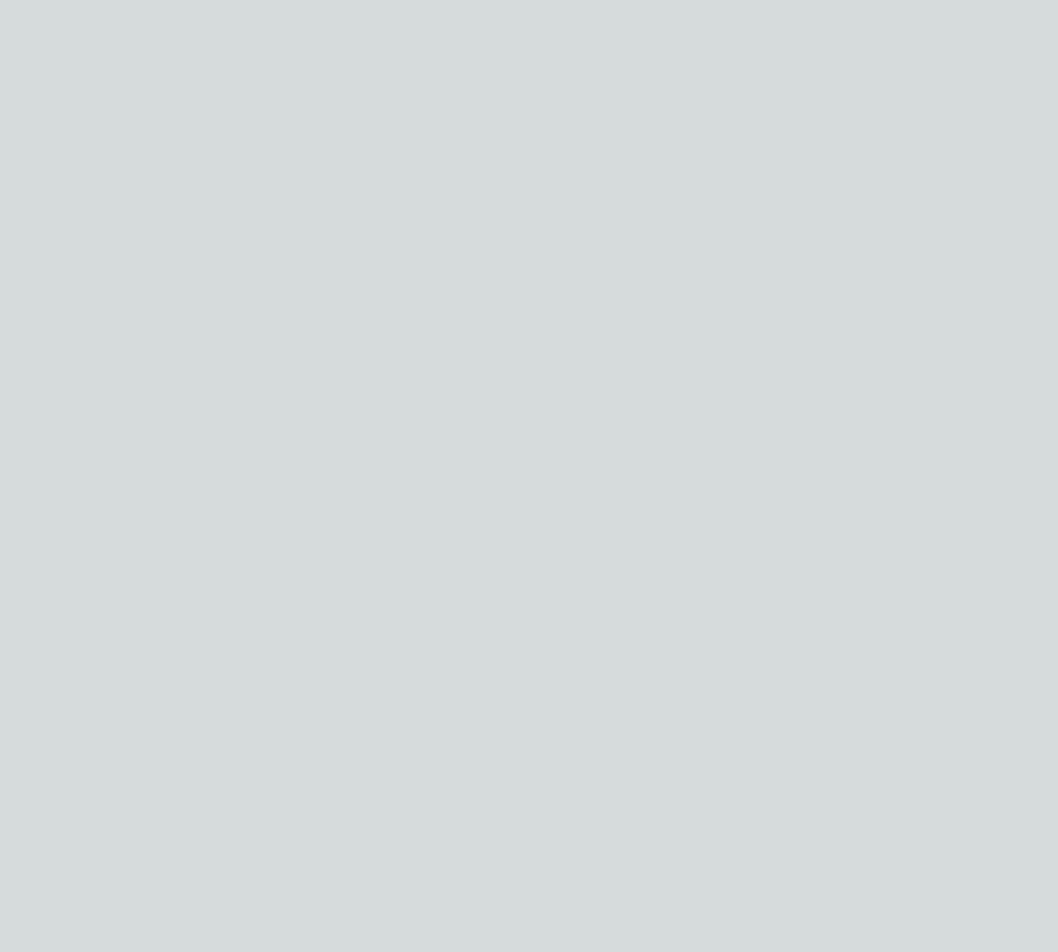
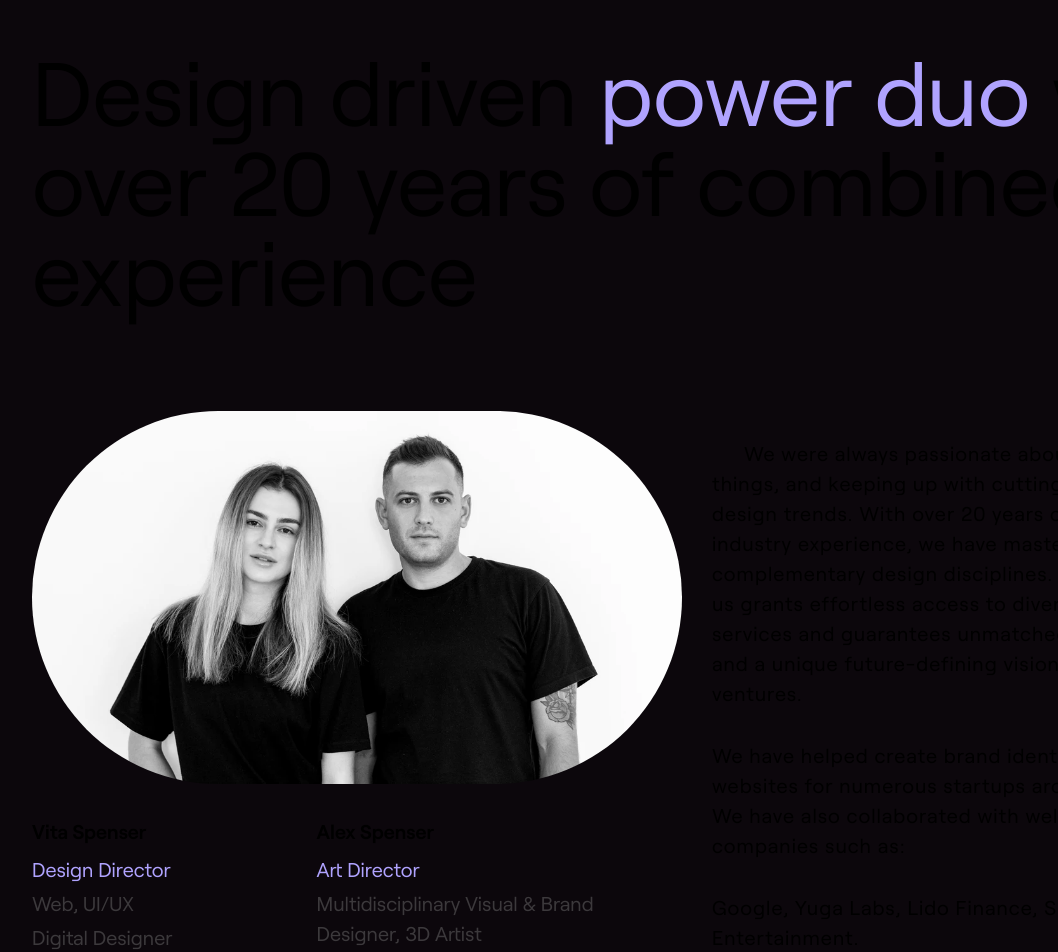
Before and after one commit to roberiof/syncrely, a Next.js app: page / in a window 1280 px wide. Shown: the part 9819-10771 px from the top of the page, without its empty margins (8-1066 px from the left). Before the commit the page ends 9494 px from the top, so only its background shows below. Built offline with nearby package versions, Linux system fonts and the light colour scheme.

Commit message:
(feat): add about section

```diff
--- a/src/app/page.tsx
+++ b/src/app/page.tsx
@@ -4,7 +4,8 @@ import PostHero from '@organisms/PostHero/postHero'
 import Process from '@organisms/Process/Process'
 import DesignCapabilities from '@organisms/DesignCapabilities/DesignCapabilities'
 import WhatOurClientsSay from '@organisms/WhatOurClientsSay/WhatOurClientsSay'
-import SelectedProjects from '@/components/organisms/SelectedProjects/SelectedProjects'
+import SelectedProjects from '@organisms/SelectedProjects/SelectedProjects'
+import About from '@organisms/About/About'
 
 export default function Home() {
   return (
@@ -15,6 +16,7 @@ export default function Home() {
       <WhatOurClientsSay />
       <DesignCapabilities />
       <SelectedProjects />
+      <About />
     </main>
   )
 }
--- /dev/null
+++ b/src/components/organisms/About/About.tsx
@@ -0,0 +1,77 @@
+'use client'
+
+import React, { useState } from 'react'
+import Image from 'next/image'
+import { wrapper } from '@/utils/wrapper'
+
+const About = () => {
+  const [isHoveredImage, setIsHoveredImage] = useState(false)
+  return (
+    <div style={wrapper} className="space-y-24">
+      <div className="space-y-12">
+        <h4 className="flex text-[48px]">
+          <span className="text-primaryPurple">(</span>
+          <span>Who stands behind your designs?</span>
+          <span className="text-primaryPurple">)</span>
+        </h4>
+        <h3 className="text-[90px] leading-none">
+          Design driven <span className="text-primaryPurple">power duo</span>{' '}
+          with over 20 years of combined experience
+        </h3>
+      </div>
+      <div className="flex justify-between items-end">
+        <div className="space-y-8">
+          <Image
+            onMouseEnter={() => setIsHoveredImage(true)}
+            onMouseLeave={() => setIsHoveredImage(false)}
+            src={
+              isHoveredImage
+                ? '/about/creators-smile.webp'
+                : '/about/creators-serious.webp'
+            }
+            width={650}
+            height={300}
+            alt="Creators images"
+            className="rounded-[500px]"
+          />
+          <div className="text-[20px] flex gap-36">
+            <div className="space-y-1">
+              <p className="font-semibold mb-2">Vita Spenser</p>
+              <p className="text-primaryPurple">Design Director</p>
+              <p className="text-[#3C393C]">Web, UI/UX</p>
+              <p className="text-[#3C393C]">Digital Designer</p>
+            </div>
+            <div className="space-y-1">
+              <p className="font-semibold mb-2">Alex Spenser</p>
+              <p className="text-primaryPurple">Art Director</p>
+              <p className="text-[#3C393C]">
+                Multidisciplinary Visual & Brand <br /> Designer, 3D Artist
+              </p>
+            </div>
+          </div>
+        </div>
+        <div className="w-11/12 max-w-[520px] space-y-8 text-[20px] tracking-wider">
+          <p className="indent-8">
+            {'  '}We were always passionate about learning new things, and
+            keeping up with cutting-edge tech and design trends. With over 20
+            years of combined industry experience, we have mastered various
+            complementary design disciplines. Partnering with us grants
+            effortless access to diverse design services and guarantees
+            unmatched design quality and a unique future-defining vision for
+            your ventures.
+          </p>
+          <p>
+            We have helped create brand identities, products & websites for
+            numerous startups around the globe. We have also collaborated with
+            well-known companies such as:
+          </p>
+          <p>
+            Google, Yuga Labs, Lido Finance, Sephora, and MGA Entertainment.
+          </p>
+        </div>
+      </div>
+    </div>
+  )
+}
+
+export default About
```
Also changed, not shown: public/about/creators-serious.webp (added), public/about/creators-smile.webp (added).
